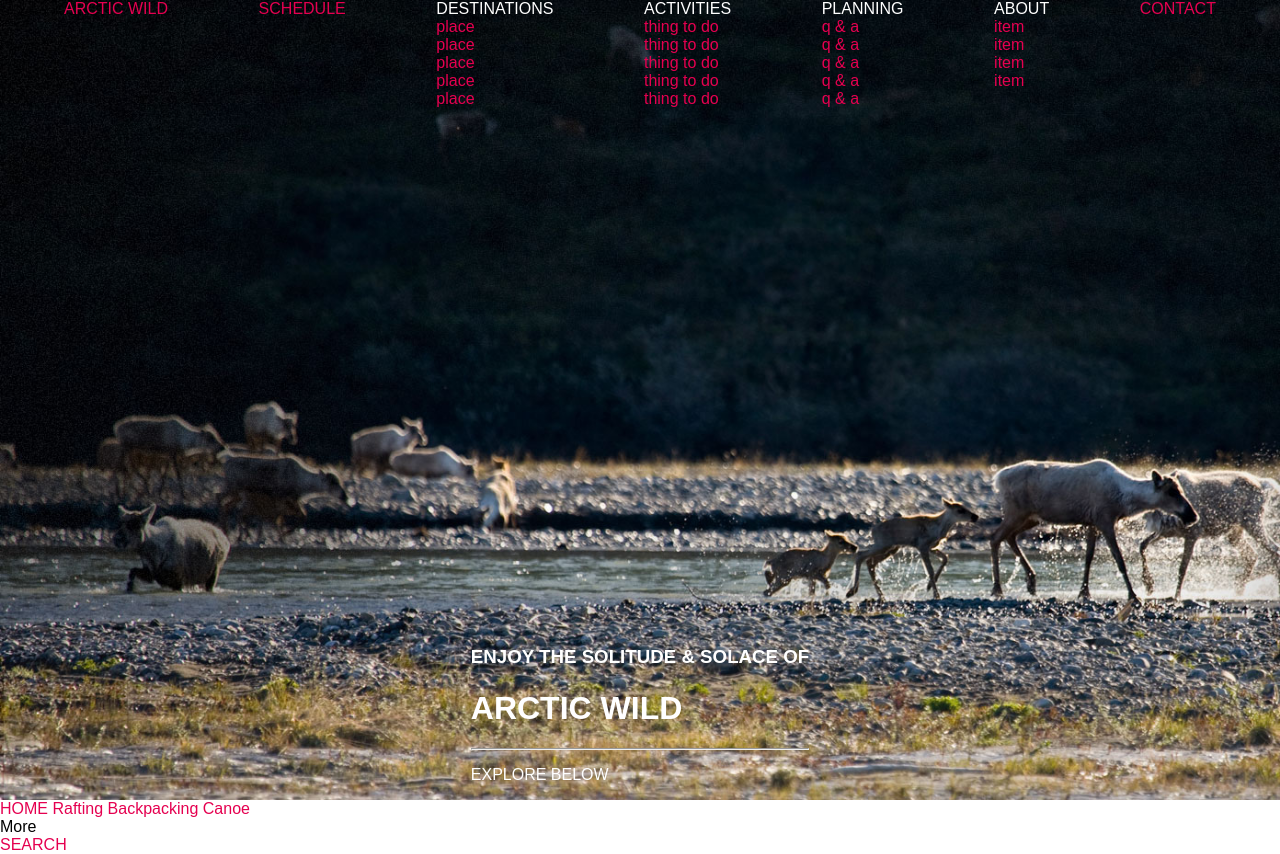
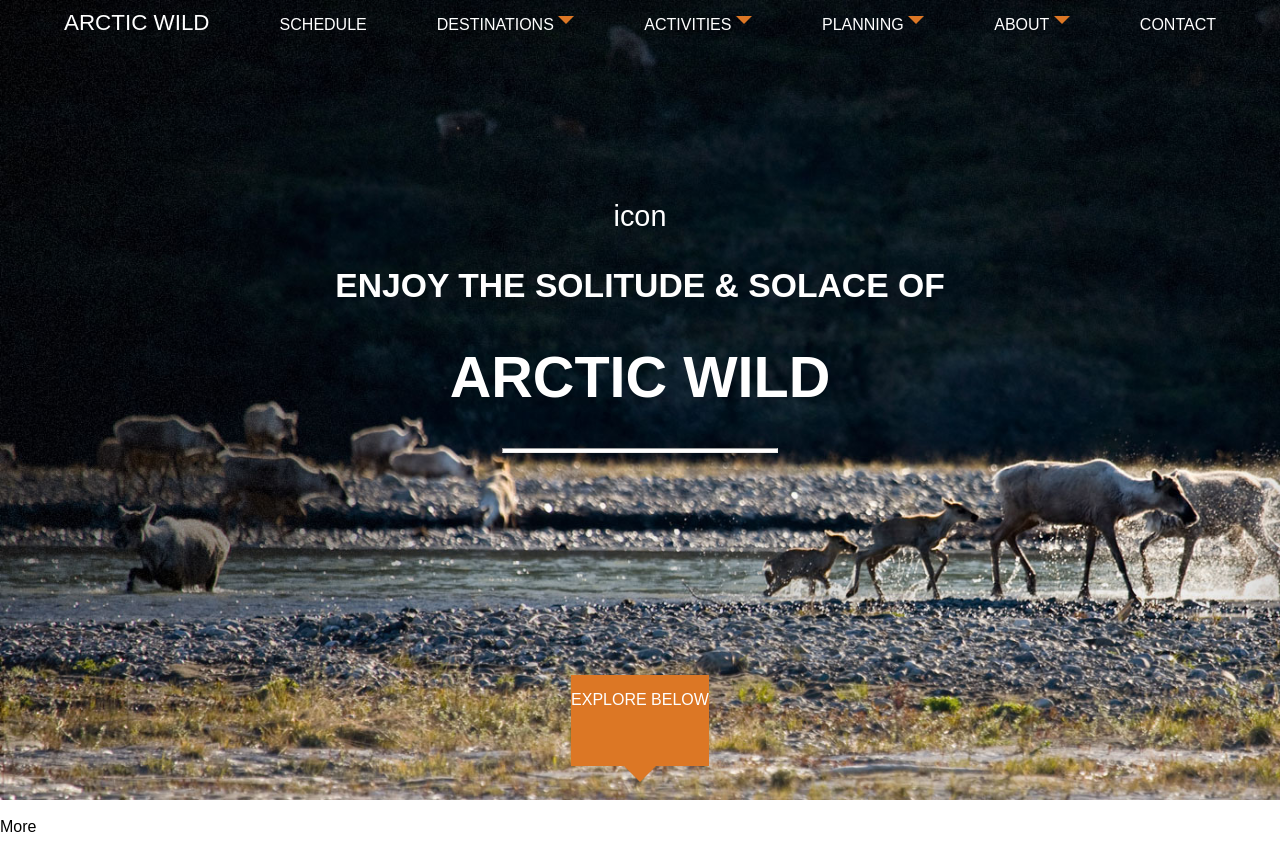
Before and after one commit to Paul-Hess/arctic_wild, a plain HTML site: page index.html in a window 1280 px wide. Drawn offline with Linux system fonts and the light colour scheme.

Commit message:
add styling for header hero

```diff
--- a/index.html
+++ b/index.html
@@ -47,28 +47,32 @@
         <div class="main-nav"><!-- flex container flex item -->
           <a href="#"><span class="logo"></span>ARCTIC WILD</a><!-- show-all-sizes flex container flex items -->
           <a href="#">SCHEDULE</a>
-          <div class="nav-group">DESTINATIONS <span class="down-arrow"></span><!-- hidden-mobile flex container flex items -->
+          <div class="nav-group"><p>DESTINATIONS&nbsp;
+          <span class="down-arrow"></span></p> <!-- hidden-mobile flex container flex items -->
             <a href="#">place</a><!-- hidden-until-hover flex items -->
             <a href="#">place</a>
             <a href="#">place</a>
             <a href="#">place</a>
             <a href="#">place</a>
           </div>
-          <div class="nav-group">ACTIVITIES <span class="down-arrow"></span>
+          <div class="nav-group"><p>ACTIVITIES&nbsp;
+          <span class="down-arrow"></span></p>
             <a href="#">thing to do</a>
             <a href="#">thing to do</a>
             <a href="#">thing to do</a>
             <a href="#">thing to do</a>
             <a href="#">thing to do</a>
           </div>
-          <div class="nav-group">PLANNING <span class="down-arrow"></span>
+          <div class="nav-group"><p>PLANNING&nbsp;
+          <span class="down-arrow"></span></p>
             <a href="#">q &amp; a</a>
             <a href="#">q &amp; a</a>
             <a href="#">q &amp; a</a>
             <a href="#">q &amp; a</a>
             <a href="#">q &amp; a</a>
           </div>
-          <div class="nav-group">ABOUT <span class="down-arrow"></span>
+          <div class="nav-group"><p>ABOUT&nbsp;
+          <span class="down-arrow"></span></p>
             <a href="#"> item </a>
             <a href="#"> item </a>
             <a href="#"> item </a>
@@ -78,16 +82,16 @@
         </div>
         <div class="title">
           <div class="title-heading">
-            <p><span class="alaska-img"></span></p>
+            <p><span class="alaska-img">icon</span></p>
             <h3>ENJOY THE SOLITUDE &amp; SOLACE OF</h3>
             <h1>ARCTIC WILD</h1>
             <hr>
           </div>
-          <div class="scroll-button">
+        </div>
+         <div class="scroll-button">
             <p>EXPLORE BELOW</p>
           </div>
-        </div>
-
+          <div class="pointer"><span></span></span></div>
       </section>
       <section class="content-body">
         <div class="feature-nav"><!-- flex container flex item hides-on-medium-small-->
--- a/stylesheets/base/_base.scss
+++ b/stylesheets/base/_base.scss
@@ -23,11 +23,15 @@ html {
  * Basic styles for links
  */
 a {
-  color: $brand-color;
+  color: $text-color-light;
   text-decoration: none;
 
   @include on-event {
-    color: $text-color;
-    text-decoration: underline;
+    color: $brand-color;
+    text-decoration: none;
   }
 }
+
+span.down-arrow {
+	@include down-arrow;
+}
--- a/stylesheets/layout/_header.scss
+++ b/stylesheets/layout/_header.scss
@@ -7,9 +7,7 @@
   background-size: cover;
   width: 100vw;
   height: 100vh;
-  display: flex;
-  flex-direction: column;
-  justify-content: space-between;
+  @include flexy;
   align-items: center;
   color: white;
   @media screen and (max-width: 780px) {
@@ -19,15 +17,22 @@
 }
 
 .main-nav {
-  display: flex;
-  justify-content: space-between;
+  @include flexy($direction: row);
+  align-items: baseline;
+  flex: 1 1 20%;
   width: 90vw;
   @media screen and (max-width: 780px) {
     justify-content: flex-start;
   }
 
 
+
   & > a {
+
+    &:first-of-type {
+      font-size: 1.4em;
+      padding: .2dm;
+    }
     &:nth-child(2), &:last-of-type {
       @media screen and (max-width: 780px) {
       display: none;
@@ -36,10 +41,65 @@
   }
 }
 
+.title {
+  @include flexy($justify: flex-start);
+  align-items: center;
+  flex: 2 2 60%;
+  text-align: center;
+  font-size: 1.3em;
+  transition: all .4s linear;
+  hr {
+    background: white;
+    width: 45%;
+    height: .33vh;
+  }
+
+  @media screen and (min-width: 1050px ) {
+    font-size: 1.8em;
+  }
+}
+
+.scroll-button {
+  flex: 1 1 10%;
+  text-align: center;
+  background: $brand-color;
+}
+
+.pointer {
+  margin-top: 1em;
+  span {
+    width: 0;
+    height: 0;
+    border-top: 1em solid $brand-color;
+    border-left: 1em solid transparent;
+    border-right: 1em solid transparent;
+  }
+}
+
 .nav-group {
-  display: flex;
-  flex-direction: column;
+
+@include flexy($justify: flex-start);
   @media screen and (max-width: 780px) {
     display: none;
   }
+
+  z-index: 2;
+
+  &:hover a {
+    display: block;
+
+    }
+
+   p {
+    display: flex;
+  }
+
+  a {
+    background: $dark-grey;
+    display: none;
+    padding: 1em;
+    border-bottom: .4px solid $mid-grey;
+    padding: .5em;
+    color: $light-grey;
+  }
 }
--- a/stylesheets/layout/_mobile_nav.scss
+++ b/stylesheets/layout/_mobile_nav.scss
@@ -5,14 +5,14 @@
   flex-direction: column;
   justify-content: space-between;
   position: absolute;
-  top: -$mobile-nav-height + 4vh;
+  top: -$mobile-nav-height + 6.5vh;
   left: 60vw;
   z-index: 1;
   overflow: visible;
-  transition: all .2s linear;
+  transition: all .3s linear;
   @include on-event {
     top: 0;
-    background: rgba(255,255,255, 0.4);
+    background: $dark-grey;
   }
 
   @media screen and (min-width: 780px) {
@@ -25,7 +25,12 @@
   flex-direction: column;
 
   & a {
-    border-bottom: .4px solid rgba(255,255,255, 0.7);
+    border-bottom: .4px solid $mid-grey;
+    padding: .5em;
+    color: $light-grey;
+    &:hover {
+      color: $brand-color;
+    }
   }
 }
 
@@ -37,8 +42,9 @@
   flex-direction: column;
   justify-content: flex-end;
    p {
-     color: white;
-     padding: 1em;
+     color: $text-color-light;
+     font-size: 1.3em;
+     padding: 0 .3em 0 0  ;
      align-self: flex-end;
    }
 }
--- a/stylesheets/utils/_mixins.scss
+++ b/stylesheets/utils/_mixins.scss
@@ -47,3 +47,18 @@
     @content;
   }
 }
+
+
+@mixin flexy($direction: column, $justify: space-between) {
+  display: flex;
+  flex-direction: $direction;
+  justify-content: $justify;
+}
+
+@mixin down-arrow {
+  width: 0;
+  height: 0;
+  border-top: .5em solid $brand-color;
+  border-left: .5em solid transparent;
+  border-right: .5em solid transparent;
+}
--- a/stylesheets/utils/_variables.scss
+++ b/stylesheets/utils/_variables.scss
@@ -20,23 +20,27 @@ $code-font-stack: 'Courier New', 'DejaVu Sans Mono', 'Bitstream Vera Sans Mono',
 
 /// Copy text color
 /// @type Color
-$text-color: #222 !default;
+$text-color-light: #FFFFFF !default;
+
+/// Alt text color
+/// @type Color
+$text-color-dark: #494946 !default;
 
 /// Main brand color
 /// @type Color
-$brand-color: #E50050 !default;
+$brand-color: #DC7725 !default;
 
 /// Light grey
 /// @type Color
-$light-grey: #EDEDED !default;
+$light-grey: #E0E0E0 !default;
 
 /// Medium grey
 /// @type Color
-$mid-grey: #999 !default;
+$mid-grey: #646461 !default;
 
 /// Dark grey
 /// @type Color
-$dark-grey: #444 !default;
+$dark-grey: #343433 !default;
 
 
 
```
Also changed, not shown: stylesheets/main.css, 1 other file.
